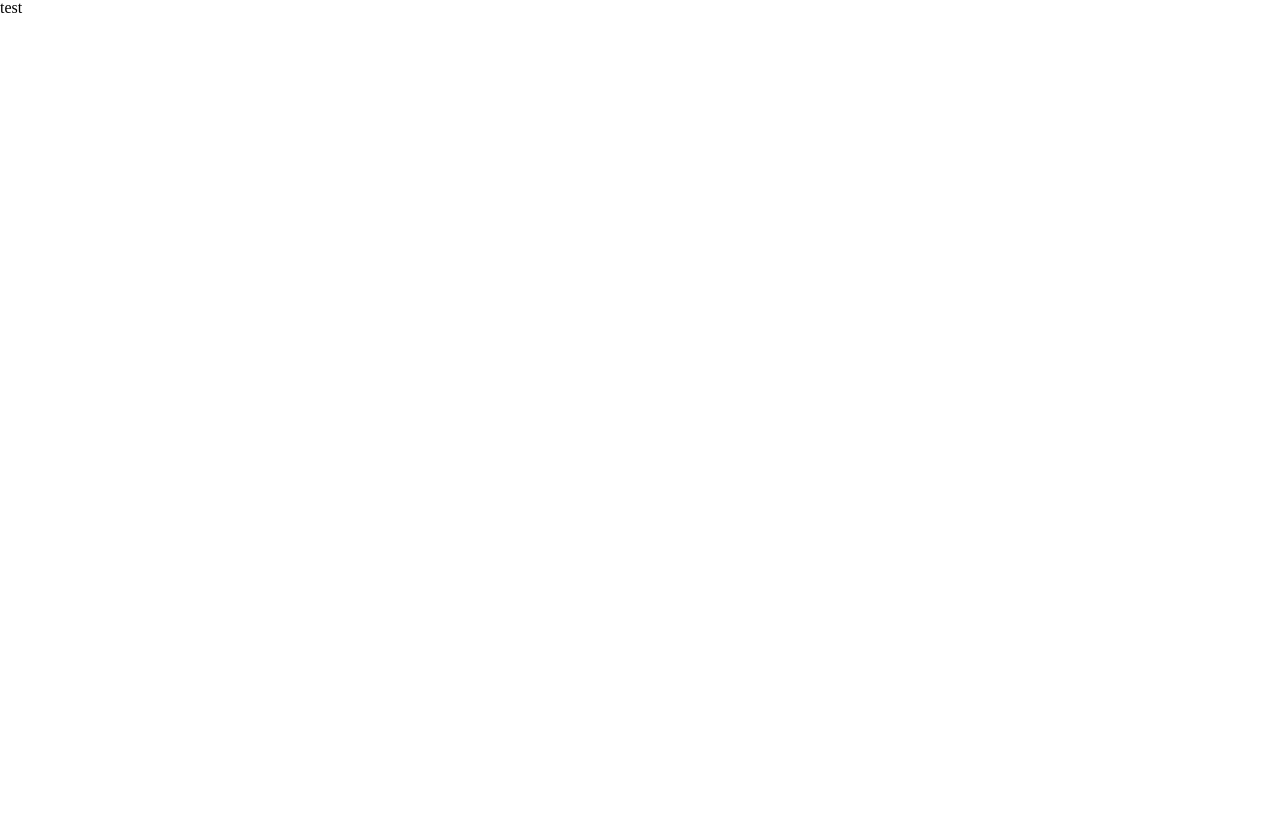
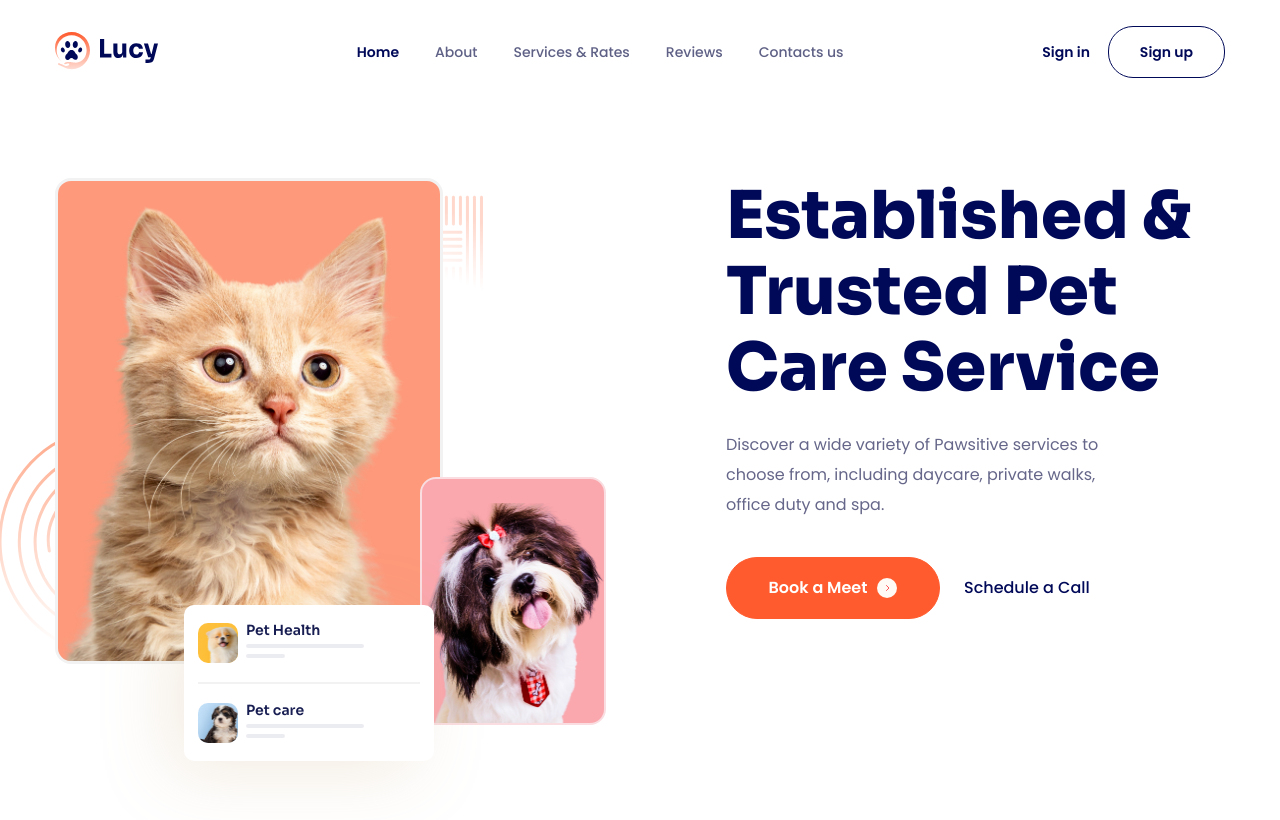
Before and after one commit to DyKhang/f8-htmlcss-04, a plain HTML site: page index.html in a window 1280 px wide. Shown: the top 820 px of the page. Drawn offline with Linux system fonts and the light colour scheme.

Commit message:
Header+Hero

```diff
--- a/assets/css/style.css
+++ b/assets/css/style.css
@@ -0,0 +1,291 @@
+* {
+  box-sizing: border-box;
+}
+
+html {
+  font-size: 62.5%;
+  font-family: "Poppins", sans-serif;
+}
+
+body {
+  font-size: 1.6rem;
+}
+
+/* Common */
+a {
+  text-decoration: none;
+}
+
+.container {
+  width: 1170px;
+  max-width: calc(100% - 50px);
+  margin: 0 auto;
+}
+
+.btn {
+  display: flex;
+  justify-content: center;
+  min-width: 214px;
+  line-height: 56px;
+  border-radius: 31px;
+  border: 1px solid #ff5b2e;
+}
+
+/* Header */
+.header {
+  padding-top: 26px;
+  padding-bottom: 10px;
+  background-color: #fff;
+}
+
+.header--sticky {
+  position: sticky;
+  top: -10px;
+  z-index: 99;
+}
+
+.header .container {
+  display: flex;
+  align-items: center;
+  justify-content: space-between;
+}
+
+.navbar__list {
+  display: flex;
+  gap: 36px;
+}
+
+.header__action {
+  display: flex;
+  align-items: center;
+  gap: 18px;
+}
+
+.header__sign-in {
+  color: #000958;
+  font-size: 1.4rem;
+  font-weight: 600;
+  line-height: 100%;
+}
+
+.header__sign-in:hover {
+  color: #ff5b2e;
+}
+
+.header__sign-up {
+  min-width: 117px;
+  line-height: 50px;
+  border-radius: 25px;
+  border: 1px solid #000958;
+  color: #000958;
+  font-size: 1.4rem;
+  font-weight: 600;
+  transition: background-color, border-color, color;
+  transition-duration: 0.4s;
+}
+
+.header__sign-up:hover {
+  background-color: #ff5b2e;
+  border-color: #ff5b2e;
+  color: #fff;
+}
+
+.navbar__item a {
+  color: #5e6085;
+  font-size: 1.4rem;
+  font-weight: 500;
+  line-height: 100%;
+}
+
+.navbar__item:hover:not(.navbar__item--active) a {
+  color: #000958;
+  text-decoration: underline;
+}
+
+.navbar__item--active a {
+  color: #000958;
+  font-size: 1.4rem;
+  font-weight: 600;
+  line-height: 100%;
+}
+
+/* Hero */
+.hero {
+  margin-top: 90px;
+}
+
+.hero .container {
+  display: flex;
+  gap: 283px;
+  position: relative;
+  padding-bottom: 94px;
+}
+
+.hero__circle {
+  position: absolute;
+  z-index: -1;
+  bottom: 103.53px;
+  left: -57.5px;
+}
+
+.hero__deco {
+  position: absolute;
+  z-index: -1;
+  top: 16.66px;
+  left: 377.15px;
+}
+
+.hero__img-wrap:first-child .hero__img {
+  width: 388px;
+  object-fit: cover;
+  border: 3px solid #f2f2f2;
+  border-radius: 16px;
+  background: #fe997b;
+}
+
+.hero__img-wrap:nth-child(2) .hero__img {
+  padding-top: 24px;
+  position: absolute;
+  left: 365.49px;
+  bottom: 36px;
+  width: 186px;
+  object-fit: cover;
+  border: 2px #f9dde0 solid;
+  border-radius: 16px;
+  background: #faa7ad;
+}
+
+.hero-info {
+  position: absolute;
+  left: 129px;
+  bottom: 0;
+  display: flex;
+  flex-direction: column;
+  justify-content: space-between;
+  padding: 18px 14px;
+  width: 250px;
+  height: 156px;
+  border-radius: 10px;
+  background: #fff;
+  box-shadow: -17px 14px 68px -4px rgba(207, 174, 132, 0.25);
+}
+
+.hero-info::after {
+  position: absolute;
+  top: 50%;
+  translate: 0 -50%;
+  content: "";
+  width: 222px;
+  height: 2px;
+  background: #f2f2f2;
+}
+
+.hero-info__row {
+  display: flex;
+  gap: 8px;
+}
+
+.hero-info__title {
+  color: #181e52;
+  font-family: Sora;
+  font-size: 1.4rem;
+  font-weight: 600;
+  line-height: 100%;
+}
+
+.hero-info__row:first-child .hero-info__img {
+  width: 40px;
+  height: 40px;
+  border-radius: 10px;
+  background-color: #fec23f;
+}
+
+.hero-info__row:last-child .hero-info__img {
+  width: 40px;
+  height: 40px;
+  border-radius: 10px;
+  background-color: #c6e2fa;
+}
+
+.hero-info__text-long {
+  margin-top: 7px;
+  width: 118px;
+  height: 4px;
+  border-radius: 10px;
+  opacity: 0.08;
+  background: #000958;
+}
+
+.hero-info__text-short {
+  margin-top: 6px;
+  width: 39px;
+  height: 4px;
+  border-radius: 10px;
+  opacity: 0.08;
+  background: #000958;
+}
+
+.hero__heading {
+  color: #000958;
+  font-family: Sora;
+  font-size: 6.6rem;
+  font-weight: 800;
+  line-height: 115.152%;
+}
+
+.hero__desc {
+  max-width: 391px;
+  margin-top: 24px;
+  color: #656689;
+  font-size: 1.6rem;
+  font-weight: 400;
+  line-height: 187.5%;
+}
+
+.hero__action {
+  margin-top: 38px;
+  display: flex;
+  align-items: center;
+  gap: 24px;
+}
+
+.hero__btn {
+  align-items: center;
+  gap: 10px;
+  width: 189px;
+  line-height: 60px;
+  border-radius: 31px;
+  background-color: #ff5b2e;
+  transition: box-shadow 0.25s;
+}
+
+.hero__btn:hover {
+  box-shadow: 0px 13px 26px -8px rgba(255, 91, 46, 0.42);
+}
+
+.hero__btn span {
+  color: #fff;
+  font-size: 1.6rem;
+  font-weight: 600;
+}
+
+.hero__arrow {
+  display: flex;
+  justify-content: center;
+  align-items: center;
+  width: 20px;
+  height: 20px;
+  border-radius: 50%;
+  background-color: #fffaf5;
+}
+
+.hero__link {
+  color: #000958;
+  font-size: 1.6rem;
+  font-weight: 500;
+  line-height: 100%;
+}
+
+.hero__link:hover {
+  text-decoration: underline;
+}
--- a/index.html
+++ b/index.html
@@ -8,8 +8,142 @@
     <link rel="stylesheet" href="./assets/css/reset.css" />
     <!-- Style CSS -->
     <link rel="stylesheet" href="./assets/css/style.css" />
+    <!-- Embed Fonts -->
+    <link rel="preconnect" href="https://fonts.googleapis.com" />
+    <link rel="preconnect" href="https://fonts.gstatic.com" crossorigin />
+    <link
+      href="https://fonts.googleapis.com/css2?family=Poppins:wght@400;500;600&family=Sora:wght@400;600;700;800&display=swap"
+      rel="stylesheet"
+    />
+    <!-- Favicon -->
+    <link rel="apple-touch-icon" sizes="180x180" href="./assets/favicon" />
+    <link
+      rel="icon"
+      type="image/png"
+      sizes="32x32"
+      href="./assets/favicon/favicon-32x32.png"
+    />
+    <link
+      rel="icon"
+      type="image/png"
+      sizes="16x16"
+      href="./assets/favicon/favicon-16x16.png"
+    />
+    <link rel="manifest" href="./assets/favicon/site.webmanifest" />
   </head>
-  <body>
-    test
+  <body style="height: 5000px">
+    <!-- Header -->
+    <header class="header header--sticky">
+      <div class="container">
+        <a href="#!"
+          ><img src="./assets/icons/Logo.svg" alt="" class="logo"
+        /></a>
+        <nav class="navbar">
+          <ul class="navbar__list">
+            <li class="navbar__item navbar__item--active">
+              <a href="#!">Home</a>
+            </li>
+            <li class="navbar__item">
+              <a href="#!">About</a>
+            </li>
+            <li class="navbar__item">
+              <a href="#!">Services & Rates</a>
+            </li>
+            <li class="navbar__item">
+              <a href="#!">Reviews</a>
+            </li>
+            <li class="navbar__item">
+              <a href="#!">Contacts us</a>
+            </li>
+          </ul>
+        </nav>
+        <div class="header__action">
+          <a href="" class="header__sign-in">Sign in</a>
+          <a href="#!" class="header__sign-up btn">Sign up</a>
+        </div>
+      </div>
+    </header>
+
+    <!-- Hero -->
+    <section class="hero">
+      <div class="container">
+        <img src="./assets/imgs/Circle-Hero.svg" alt="" class="hero__circle" />
+        <img src="./assets/imgs/Deco-Hero.svg" alt="" class="hero__deco" />
+        <div class="hero__media">
+          <figure class="hero__img-wrap">
+            <img
+              src="./assets/imgs/Cat-Big-Hero.png"
+              alt=""
+              class="hero__img"
+            />
+          </figure>
+          <figure class="hero__img-wrap">
+            <img
+              src="./assets/imgs/Dog-Big-Hero.png"
+              alt=""
+              class="hero__img"
+            />
+          </figure>
+          <div class="hero-info">
+            <!-- Hero-Info-Row-1 -->
+            <div class="hero-info__row">
+              <img
+                src="./assets/imgs/Dog-SmallYL-Hero.png"
+                alt=""
+                class="hero-info__img"
+              />
+              <div class="hero-info__content">
+                <h3 class="hero-info__title">Pet Health</h3>
+                <div class="hero-info__text-long"></div>
+                <div class="hero-info__text-short"></div>
+              </div>
+            </div>
+
+            <!-- Hero-Info-Row-2 -->
+            <div class="hero-info__row">
+              <img
+                src="./assets/imgs/Dog-SmallBL-Hero.png"
+                alt=""
+                class="hero-info__img"
+              />
+              <div class="hero-info__content">
+                <h3 class="hero-info__title">Pet care</h3>
+                <div class="hero-info__text-long"></div>
+                <div class="hero-info__text-short"></div>
+              </div>
+            </div>
+          </div>
+        </div>
+        <section class="hero__content">
+          <h1 class="hero__heading">Established & Trusted Pet Care Service</h1>
+          <p class="hero__desc">
+            Discover a wide variety of Pawsitive services to choose from,
+            including daycare, private walks, office duty and spa.
+          </p>
+          <div class="hero__action">
+            <a href="#!" class="hero__btn btn">
+              <span>Book a Meet</span>
+              <div class="hero__arrow">
+                <svg
+                  xmlns="http://www.w3.org/2000/svg"
+                  width="5"
+                  height="6"
+                  viewBox="0 0 5 6"
+                  fill="none"
+                >
+                  <path
+                    d="M1.48584 0.5L3.98584 3L1.48584 5.5"
+                    stroke="#FD5056"
+                    stroke-linecap="round"
+                    stroke-linejoin="round"
+                  />
+                </svg>
+              </div>
+            </a>
+            <a href="#!" class="hero__link">Schedule a Call</a>
+          </div>
+        </section>
+      </div>
+    </section>
   </body>
 </html>
```
Also changed, not shown: assets/favicon/android-chrome-192x192.png (added), assets/favicon/android-chrome-512x512.png (added), assets/favicon/apple-touch-icon.png (added), assets/favicon/favicon-16x16.png (added), assets/favicon/favicon-32x32.png (added), assets/favicon/favicon.ico (added), assets/favicon/site.webmanifest (added), assets/icons/Logo.svg (added), assets/imgs/Cat-Big-Hero.png (added), assets/imgs/Circle-Hero.svg (added), assets/imgs/Deco-Hero.svg (added), assets/imgs/Dog-Big-Hero.png (added), assets/imgs/Dog-SmallBL-Hero.png (added), assets/imgs/Dog-SmallYL-Hero.png (added).
